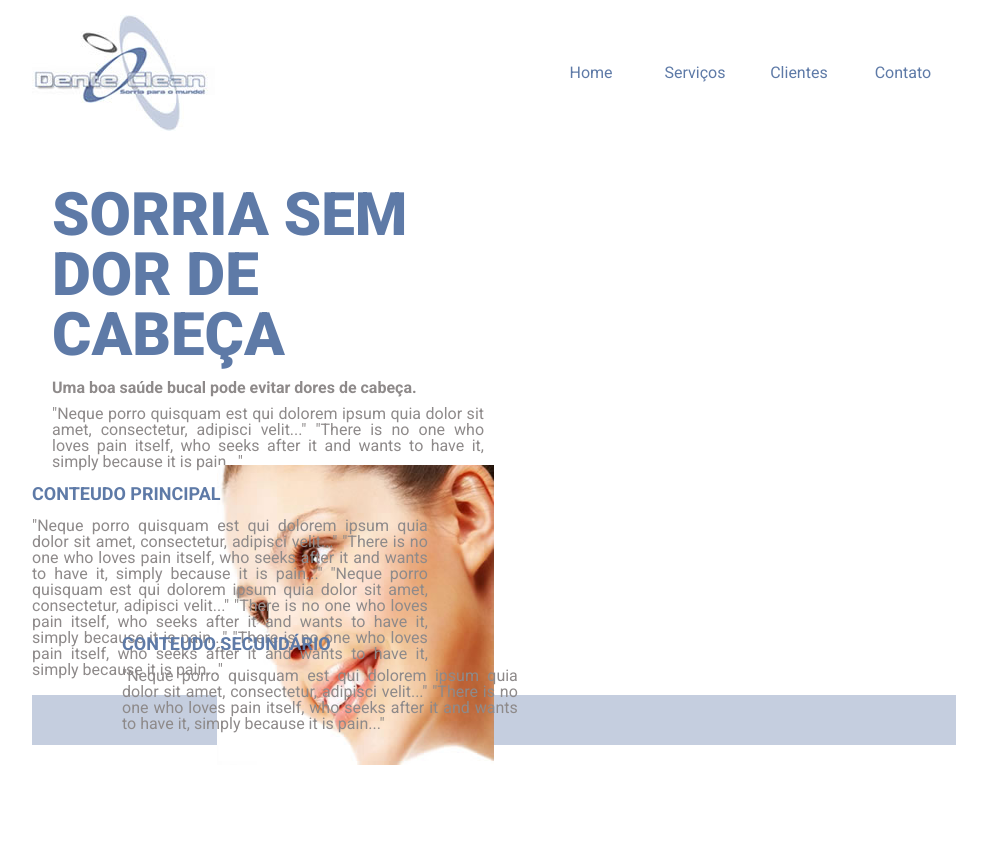
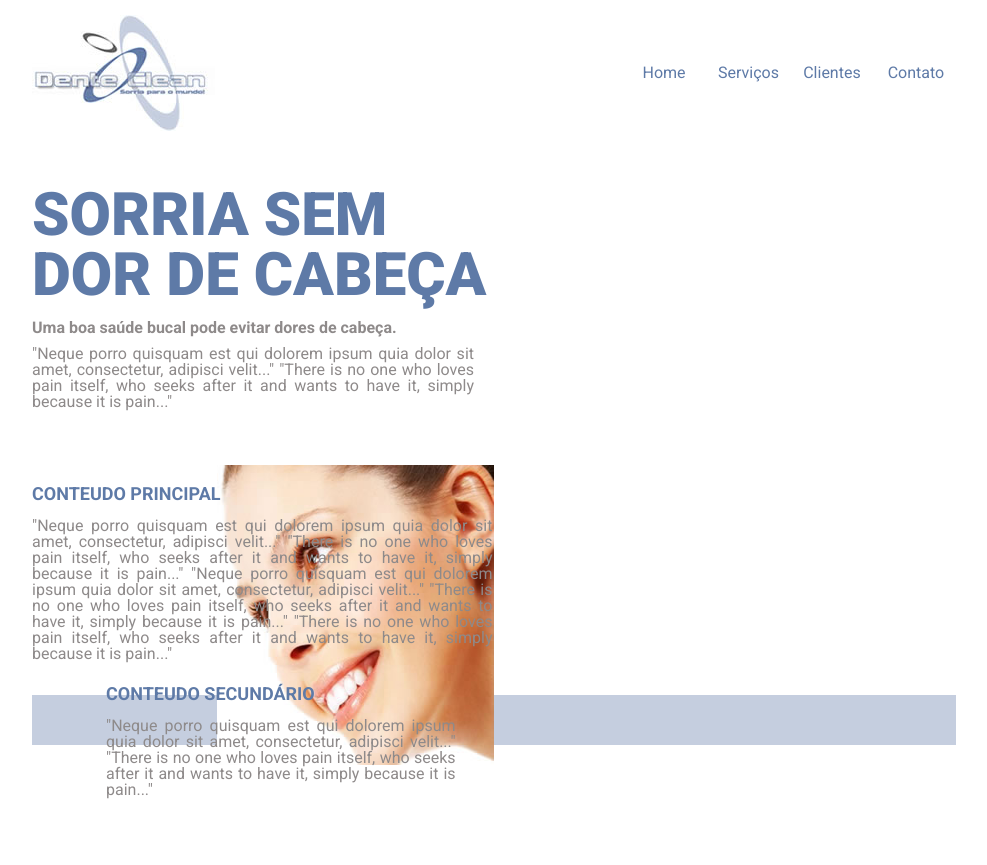
Before and after one commit to LaisChS/Exercicios, a plain HTML site: page 02_layout_dentista/V2/index.html in a window 1280 px wide. Shown: the whole page, without its empty margins (146-1133 px from the left). Before the commit the page ends 800 px from the top, so only its background shows below. Drawn offline with Linux system fonts and the light colour scheme.

Commit message:
Ajustes
Ajustando layout

```diff
--- a/02_layout_dentista/V2/css/style.css
+++ b/02_layout_dentista/V2/css/style.css
@@ -22,7 +22,7 @@ header {
 }
 
 nav {
-    width: 415px;
+    width: 332px;
     height: 50px;
     display: inline-block;
     float: right;
@@ -30,7 +30,7 @@ nav {
 }
 
 .menu li {
-    width: 100px;
+    width: 80px;
     height: 50px;
     text-align: center;
     display: inline-block;
@@ -53,13 +53,9 @@ main {
     height: 500px;
 }
 
-section {
-    width: 100%;
-    height: 300px;
-}
-
 section:last-child {
-    margin-left: 90px;
+    margin-left: 74px;
+    width: 40%;
 }
 
 section h1 {
@@ -88,17 +84,12 @@ section p {
     width: 50%;
     height: 300px;
     display: inline-block;
-    padding-left: 10px;
     box-sizing: border-box;
+    vertical-align: top;
 }
 
 .conteudo_destaque strong {
     font-weight: bold;
-}
-
-.alinhar_esquerda{
-    float: left;
-    margin-left: 10px;
 }
 
 .destaque {
@@ -120,8 +111,8 @@ section p {
 }
 
 .conteudo {
-    width: 45%;
-    height: 150px;
+    width: 52%;
+    height: 200px;
     display: inline-block;
     vertical-align: top;
 }
--- a/02_layout_dentista/V2/index.html
+++ b/02_layout_dentista/V2/index.html
@@ -29,7 +29,7 @@
 
         <main>
             <section class="destaque">
-                <div class="conteudo_destaque alinhar_esquerda">
+                <div class="conteudo_destaque">
                     <h1>Sorria sem dor de cabeça</h1>
                     <p><strong>Uma boa saúde bucal pode evitar dores de cabeça.</strong></p>
                     <p>
```
